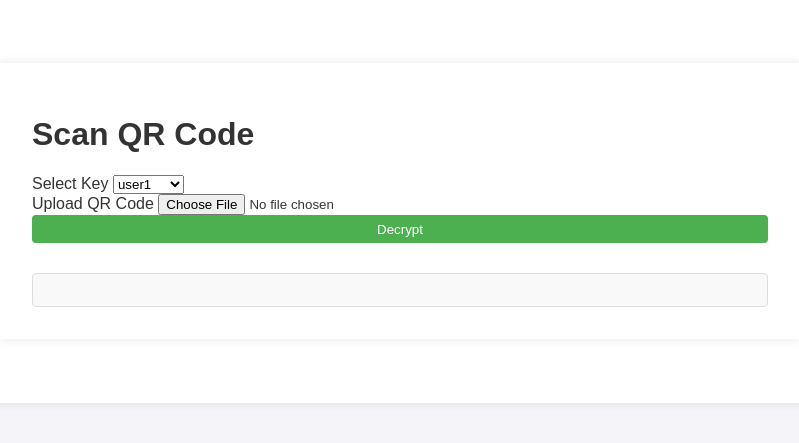
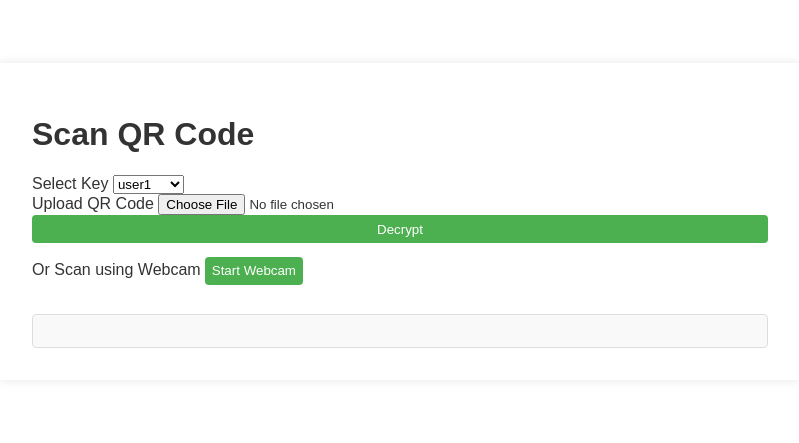
Before and after one commit to RandomName426/Encrypted-QR-Codes, a Flask app: page /scan in a window 1280 px wide. Shown: the part 83-526 px from the top of the page, without its empty margins (240-1039 px from the left). Run offline with Flask 3, Linux system fonts and the light colour scheme; a user stored in the database is signed in; data comes from the database, SQL or seed files in the repository; some libraries are stand-ins or nearby versions.

Commit message:
starting to incorparate the webcam

```diff
--- a/app.py
+++ b/app.py
@@ -274,43 +274,5 @@ def decode_qr():
         logging.error(f"Error decoding QR code: {e}")
         return jsonify({'error': str(e)}), 500
 
-# @app.route('/decode_qr', methods=['POST'])
-# @login_required
-# def decode_qr_endpoint():
-#     key_selection = request.form['key_selection']
-#     qr_code_file = request.files['qr_code']
-#     qr_code_content = qr_code_file.read()
-
-#     try:
-#         # Decompress the QR data
-#         try:
-#             decompressed_data = zlib.decompress(qr_code_content)
-#         except zlib.error as e:
-#             logging.error(f"Decompression error: {e}")
-#             return jsonify({'error': 'Decompression error'}), 400
-
-#         # Determine if the key selection is a user or a group
-#         if key_selection == session['username']:
-#             private_key = db.get_private_key(session['username'])
-#         elif db.group_exists(key_selection):
-#             private_key = db.get_group_private_key(key_selection)
-#         else:
-#             return jsonify({'error': 'Invalid key selection'}), 400
-
-#         # Debugging information
-#         logging.debug(f"Private Key: {private_key}")
-
-#         # Decrypt the decompressed data
-#         try:
-#             decrypted_data = Decryption(decompressed_data, private_key)
-#         except Exception as e:
-#             logging.error(f"Decryption error: {e}")
-#             return jsonify({'error': 'Decryption error'}), 400
-
-#         return jsonify({'decryptedData': decrypted_data})
-#     except Exception as e:
-#         logging.error(f"Error decoding QR code: {e}")
-#         return jsonify({'error': str(e)}), 500
-
 if __name__ == '__main__':
-    app.run(debug=True)
+    app.run(host='0.0.0.0', port=5000, debug=True)
--- a/static/js/scan.js
+++ b/static/js/scan.js
@@ -57,3 +57,56 @@ document.getElementById('qr-form').addEventListener('submit', function(event) {
         document.getElementById('qr-result').textContent = 'No file selected.';
     }
 });
+
+document.getElementById('start-webcam').addEventListener('click', function() {
+    const video = document.getElementById('webcam');
+    video.style.display = 'block';
+
+    navigator.mediaDevices.getUserMedia({ video: { facingMode: 'environment' } })
+        .then(function(stream) {
+            video.srcObject = stream;
+            video.setAttribute('playsinline', true);
+            video.play();
+            requestAnimationFrame(tick);
+        });
+
+    function tick() {
+        if (video.readyState === video.HAVE_ENOUGH_DATA) {
+            const canvas = document.createElement('canvas');
+            canvas.width = video.videoWidth;
+            canvas.height = video.videoHeight;
+            const context = canvas.getContext('2d');
+            context.drawImage(video, 0, 0, canvas.width, canvas.height);
+            const imageData = context.getImageData(0, 0, canvas.width, canvas.height);
+            const code = jsQR(imageData.data, canvas.width, canvas.height);
+            if (code) {
+                const qrData = code.binaryData;  // Use binaryData to get raw bytes
+                console.log("Extracted QR Data (raw bytes):", qrData);  // Debug statement
+
+                // Construct form data to mimic form submission
+                const formData = new FormData();
+                formData.append('qr_code', new Blob([new Uint8Array(qrData)], { type: 'application/octet-stream' }));
+                formData.append('key_selection', document.getElementById('key_selection').value);
+
+                fetch('/decode_qr', {
+                    method: 'POST',
+                    body: formData
+                })
+                .then(response => response.json())
+                .then(data => {
+                    if (data.decryptedData) {
+                        document.getElementById('qr-result').textContent = `Decoded Data: ${data.decryptedData}`;
+                    } else {
+                        document.getElementById('qr-result').textContent = `Error: ${data.error}`;
+                    }
+                })
+                .catch(error => {
+                    console.error('Error decoding QR code:', error);
+                    document.getElementById('qr-result').textContent = 'Error decoding QR code.';
+                });
+                return;
+            }
+        }
+        requestAnimationFrame(tick);
+    }
+});
--- a/templates/scan.html
+++ b/templates/scan.html
@@ -8,12 +8,10 @@
             <label for="key_selection">Select Key</label>
             <select class="form-control" id="key_selection" name="key_selection">
                 <optgroup label="Your Keys">
-                    <!-- Display username instead of actual key -->
                     <option value="{{ username }}">{{ username }}</option>
                 </optgroup>
                 <optgroup label="Group Keys">
                     {% for group in user_groups %}
-                    <!-- Display group name instead of actual key -->
                     <option value="{{ group }}">{{ group }}</option>
                     {% endfor %}
                 </optgroup>
@@ -25,6 +23,11 @@
         </div>
         <button type="submit" class="btn btn-primary">Decrypt</button>
     </form>
+    <div class="form-group">
+        <label for="qr-webcam">Or Scan using Webcam</label>
+        <button id="start-webcam" class="btn btn-secondary">Start Webcam</button>
+        <video id="webcam" width="320" height="240" style="display:none;"></video>
+    </div>
     <div id="qr-result"></div>
 </div>
 <script src="https://cdn.jsdelivr.net/npm/jsqr/dist/jsQR.js"></script>
```
